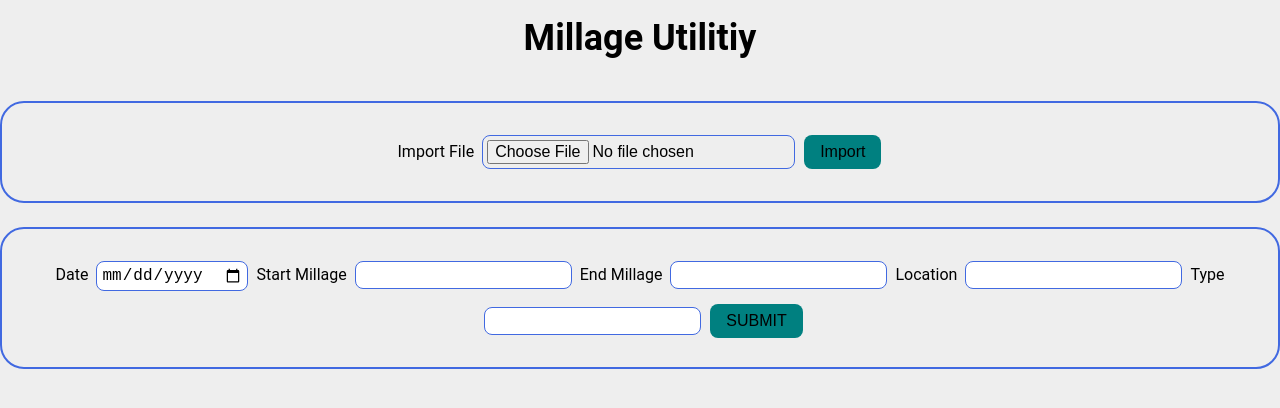
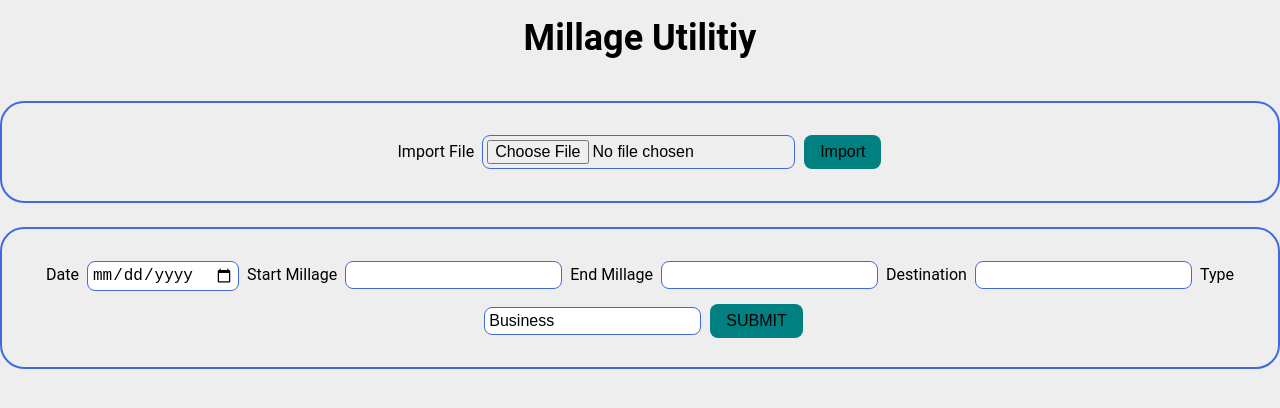
Before and after one commit to tkcannon/millage-utility, a React (Create React App) app: page / in a window 1280 px wide. Shown: the top 408 px of the page. Built offline with nearby package versions, Linux system fonts and the light colour scheme.

Commit message:
added form control

```diff
--- a/src/components/InputForm/index.js
+++ b/src/components/InputForm/index.js
@@ -1,5 +1,5 @@
 import "./styles.css";
-import { useState } from "react";
+import { useEffect, useState } from "react";
 import { idbPromise } from "../../state/idb";
 import { useSiteContext } from "../../state/GlobalState";
 import { ADD_TRIPS } from "../../state/actions";
@@ -9,36 +9,45 @@ function InputForm() {
     date: null,
     start: null,
     end: null,
-    location: null,
+    destination: null,
     purpose: "Business",
   });
 
   const [, dispatch] = useSiteContext();
 
+  const handleChange = ({ target }) => {
+    const { name, value } = target;
+    setData({ ...data, [name]: value });
+  };
+
   const handleSubmit = (event) => {
     event.preventDefault();
   };
 
+  useEffect(() => {
+    console.log(data);
+  }, [data]);
+
   return (
-    <form>
+    <form onChange={handleChange}>
       <label>
         Date
-        <input type="date" defaultValue={"today"}></input>
+        <input name="date" type="date" value={data.date}></input>
       </label>
       <label>
         Start Millage
-        <input type="number"></input>
+        <input name="start" type="number" value={data.start}></input>
       </label>
       <label>
         End Millage
-        <input type="number"></input>
+        <input name="end" type="number" value={data.end}></input>
       </label>
       <label>
-        Location
-        <input></input>
+        Destination
+        <input name="destination" value={data.destination}></input>
       </label>
       <label>Type</label>
-      <input list="purpose" />
+      <input name="purpose" list="purpose" value={data.purpose} />
       <datalist id="purpose">
         <option value="Business" />
         <option value="Personal" />
```
